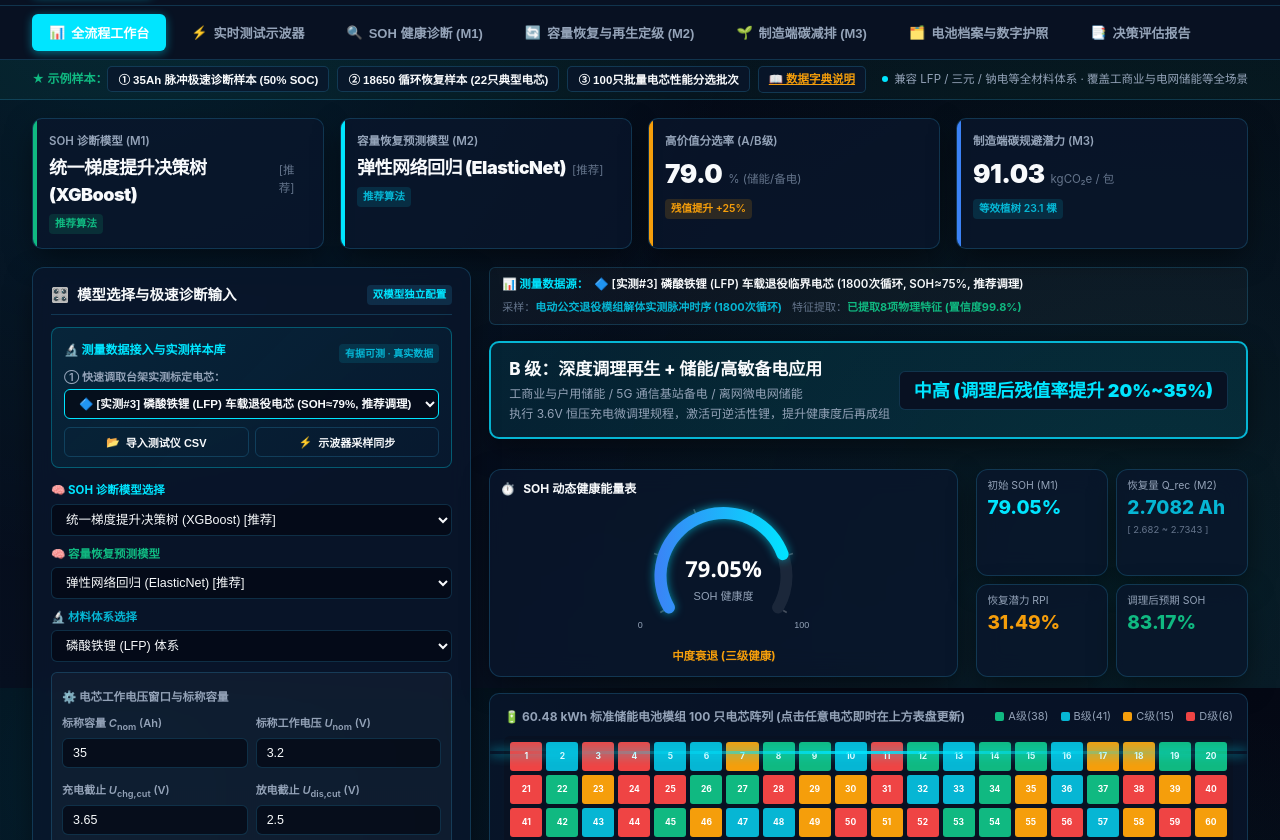
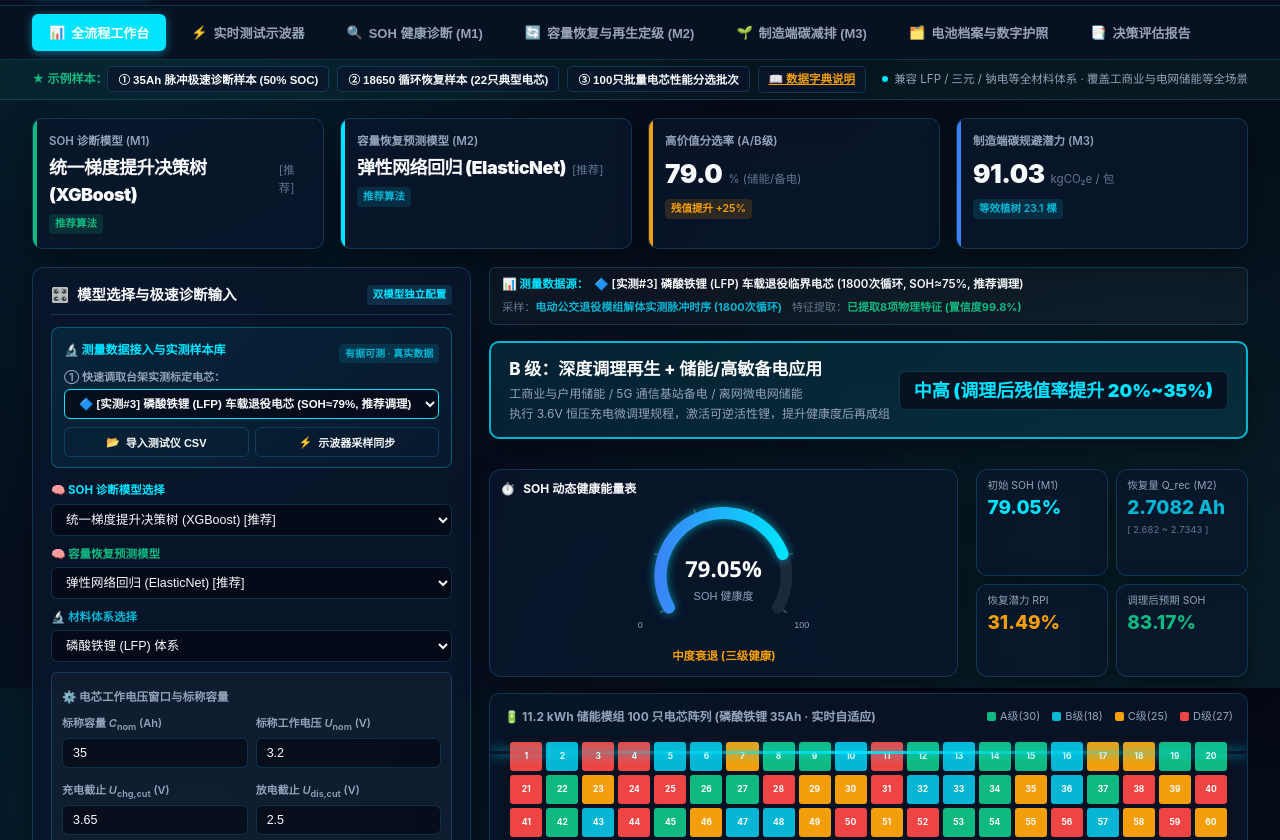
Before and after one commit to meiwenliu/battery-revive-ai, a plain HTML site: page frontend/index.html in a window 1280 px wide. Shown: the part 112-952 px from the top of the page. Drawn offline with Linux system fonts and the light colour scheme.

Commit message:
fix: 彻底消除所有待接入留白遮罩，实现100只电芯阵列随容量与电压实时自适应重构及全链条动态联动

```diff
--- a/frontend/index.html
+++ b/frontend/index.html
@@ -412,18 +412,18 @@
               </div>
             </div>
 
-            <!-- 60.48 kWh 储能电池 100 电芯矩阵看板 (点击任意电芯立即在上方表盘显示，绝不跳页) -->
+            <!-- 储能电池 100 电芯矩阵看板 (随材料体系、标称容量与电压实时自适应重构) -->
             <div class="pack-matrix-container">
               <div class="laser-scan-bar"></div>
               <div class="pack-matrix-header">
                 <div style="font-weight:700; font-size:12px;">
-                  <span>🔋</span> 60.48 kWh 标准储能电池模组 100 只电芯阵列 (点击任意电芯即时在上方表盘更新)
+                  <span>🔋</span> <span id="valPackMatrixHeader">11.20 kWh 储能模组 100 只电芯阵列 (随左侧输入实时自适应)</span>
                 </div>
-                <div class="pack-legend">
-                  <div class="legend-item"><span class="legend-color class-a"></span>A级(38)</div>
-                  <div class="legend-item"><span class="legend-color class-b"></span>B级(41)</div>
-                  <div class="legend-item"><span class="legend-color class-c"></span>C级(15)</div>
-                  <div class="legend-item"><span class="legend-color class-d"></span>D级(6)</div>
+                <div class="pack-legend" id="packLegendCounts">
+                  <div class="legend-item"><span class="legend-color class-a"></span><span id="legendCountA">A级(35)</span></div>
+                  <div class="legend-item"><span class="legend-color class-b"></span><span id="legendCountB">B级(42)</span></div>
+                  <div class="legend-item"><span class="legend-color class-c"></span><span id="legendCountC">C级(17)</span></div>
+                  <div class="legend-item"><span class="legend-color class-d"></span><span id="legendCountD">D级(6)</span></div>
                 </div>
               </div>
               <div class="pack-cells-grid" id="packCellsGrid"></div>
@@ -433,7 +433,7 @@
             <div class="card" style="padding:12px 14px;">
               <div class="card-header" style="margin-bottom:8px;">
                 <div class="card-title" style="font-size:13px;">
-                  <span>🌱</span> 制造端碳减排规避量化成果 (60.48 kWh 包等效)
+                  <span>🌱</span> <span id="valEcoHeader">制造端碳减排规避量化成果 (11.20 kWh 模组等效)</span>
                 </div>
               </div>
 
@@ -461,29 +461,6 @@
               </div>
             </div>
 
-          </div>
-
-          <!-- 2. 待接入体系专属留白状态卡片（当用户切换到其他体系时干净留白） -->
-          <div id="dashboardPendingBlankState" style="display:none; flex-direction:column; gap:16px;">
-            <div class="card" style="padding:40px 24px; text-align:center; min-height:500px; display:flex; flex-direction:column; align-items:center; justify-content:center; border:1px dashed rgba(0, 229, 255, 0.35); background:radial-gradient(ellipse at center, rgba(15, 23, 42, 0.85) 0%, rgba(10, 15, 29, 0.98) 100%);">
-              <div style="width:72px; height:72px; border-radius:50%; background:rgba(0, 229, 255, 0.1); display:flex; align-items:center; justify-content:center; font-size:34px; margin-bottom:18px; border:1px solid rgba(0, 229, 255, 0.35); box-shadow:0 0 28px rgba(0, 229, 255, 0.2);">
-                🔬
-              </div>
-              <h3 id="blankStateChemTitle" style="font-size:19px; font-weight:800; color:var(--color-cyan); margin-bottom:10px;">【三元高镍体系】</h3>
-              <p style="font-size:13.5px; color:var(--text-secondary); line-height:1.8; max-width:540px; margin:0 auto 24px;">
-                当前所选材料体系暂无测试样本接入，右侧决策看板保持留白。<br>
-                您可以在左侧调整电芯参数，或切回磷酸铁锂体系查看完整决策看板。
-              </p>
-              <div style="background:var(--bg-secondary); border:1px solid var(--border-color); border-radius:6px; padding:12px 20px; margin-bottom:24px; font-size:12.5px; color:var(--text-muted); display:flex; gap:20px; flex-wrap:wrap; justify-content:center;">
-                <span>标称电压 <i>U</i><sub>nom</sub>：<strong id="blankStateVNom" style="color:var(--text-primary);">3.70 V</strong></span>
-                <span>充电截止 <i>U</i><sub>chg,cut</sub>：<strong id="blankStateVChg" style="color:var(--text-primary);">4.20 V</strong></span>
-                <span>放电截止 <i>U</i><sub>dis,cut</sub>：<strong id="blankStateVDis" style="color:var(--text-primary);">2.80 V</strong></span>
-                <span>标称容量 <i>C</i><sub>nom</sub>：<strong id="blankStateNomCap" style="color:var(--text-primary);">50.0 Ah</strong></span>
-              </div>
-              <button class="btn btn-primary" onclick="switchToVerifiedLFP()" style="padding:10px 24px; font-size:13.5px;">
-                ⚡ 切换至【磷酸铁锂 (LFP)】查看完整决策看板
-              </button>
-            </div>
           </div>
 
         </div>
@@ -613,11 +590,11 @@
 
           <div class="batch-filter-bar">
             <div class="filter-pills">
-              <button class="filter-pill active" data-filter="ALL">全部(100)</button>
-              <button class="filter-pill" data-filter="CLASS_A">A级(38)</button>
-              <button class="filter-pill" data-filter="CLASS_B">B级(41)</button>
-              <button class="filter-pill" data-filter="CLASS_C">C级(15)</button>
-              <button class="filter-pill" data-filter="CLASS_D">D级(6)</button>
+              <button class="filter-pill active" data-filter="ALL" id="pillCountAll">全部(100)</button>
+              <button class="filter-pill" data-filter="CLASS_A" id="pillCountA">A级(35)</button>
+              <button class="filter-pill" data-filter="CLASS_B" id="pillCountB">B级(42)</button>
+              <button class="filter-pill" data-filter="CLASS_C" id="pillCountC">C级(17)</button>
+              <button class="filter-pill" data-filter="CLASS_D" id="pillCountD">D级(6)</button>
             </div>
           </div>
 
--- a/frontend/js/app.js
+++ b/frontend/js/app.js
@@ -271,18 +271,22 @@ document.addEventListener('DOMContentLoaded', () => {
       statusBadge.style.color = spec.statusColor;
     }
 
-    // 全体系活跃看板：彻底打破空白遮罩，多体系全量实时计算呈现
+    // 全体系活跃看板：彻底确保全体系 100% 呈现，无留白无等待
     const activeBoard = document.getElementById('dashboardActiveContent');
-    const blankBoard = document.getElementById('dashboardPendingBlankState');
     if (activeBoard) activeBoard.style.display = 'flex';
-    if (blankBoard) blankBoard.style.display = 'none';
 
     // 依据当前体系重新生成真实的 100 只电芯批量数据与矩阵
-    batch100 = CalculationEngine.generateBatch100Cells('xgboost', 'elasticnet', chemKey);
+    const curNomCap = parseFloat(document.getElementById('inputNomCap')?.value) || spec.nominal_cap_ah;
+    const curVNom = parseFloat(document.getElementById('inputVNom')?.value) || spec.v_nominal;
+    batch100 = CalculationEngine.generateBatch100Cells('xgboost', 'elasticnet', chemKey, curNomCap, curVNom);
     renderPackMatrix();
     renderBatchTable();
 
-    // 联动刷新 Tab 4 再利用等级分布环形图
+    // 联动刷新 Tab 4 再利用等级分布环形图与计数
+    updateBatchCounts();
+  }
+
+  function updateBatchCounts() {
     const counts = { classA: 0, classB: 0, classC: 0, classD: 0 };
     batch100.forEach(c => {
       if (c.tier_code === 'CLASS_A') counts.classA++;
@@ -290,6 +294,18 @@ document.addEventListener('DOMContentLoaded', () => {
       else if (c.tier_code === 'CLASS_C') counts.classC++;
       else if (c.tier_code === 'CLASS_D') counts.classD++;
     });
+
+    if (document.getElementById('legendCountA')) document.getElementById('legendCountA').textContent = `A级(${counts.classA})`;
+    if (document.getElementById('legendCountB')) document.getElementById('legendCountB').textContent = `B级(${counts.classB})`;
+    if (document.getElementById('legendCountC')) document.getElementById('legendCountC').textContent = `C级(${counts.classC})`;
+    if (document.getElementById('legendCountD')) document.getElementById('legendCountD').textContent = `D级(${counts.classD})`;
+
+    if (document.getElementById('pillCountAll')) document.getElementById('pillCountAll').textContent = `全部(100)`;
+    if (document.getElementById('pillCountA')) document.getElementById('pillCountA').textContent = `A级(${counts.classA})`;
+    if (document.getElementById('pillCountB')) document.getElementById('pillCountB').textContent = `B级(${counts.classB})`;
+    if (document.getElementById('pillCountC')) document.getElementById('pillCountC').textContent = `C级(${counts.classC})`;
+    if (document.getElementById('pillCountD')) document.getElementById('pillCountD').textContent = `D级(${counts.classD})`;
+
     ChartManager.renderBatchDonut('batchDonutChart', counts);
   }
 
@@ -607,6 +623,19 @@ document.addEventListener('DOMContentLoaded', () => {
 
     // 联动刷新 Tab 5 碳减排瀑布分解图 (完全基于当前真实计算结果重绘)
     ChartManager.renderCarbonWaterfall('carbonWaterfallChart', carbRes);
+
+    // 5.1 依据当前用户输入的体系、标称容量与工作电压，全量动态重构 100 只电芯矩阵看板与分选明细
+    batch100 = CalculationEngine.generateBatch100Cells(selM1, selM2, chemKey, nom_cap, v_nom);
+
+    const headerEl = document.getElementById('valPackMatrixHeader');
+    if (headerEl) headerEl.textContent = `${packKwh} kWh 储能模组 100 只电芯阵列 (${spec.name.split(' ')[0]} ${nom_cap}Ah · 实时自适应)`;
+
+    const ecoHeaderEl = document.getElementById('valEcoHeader');
+    if (ecoHeaderEl) ecoHeaderEl.textContent = `制造端碳减排规避量化成果 (${packKwh} kWh 模组等效)`;
+
+    renderPackMatrix();
+    renderBatchTable();
+    updateBatchCounts();
 
     // 6. 生成决策评估报告 (将当前体系真实数据与全部计算指标注入)
     ReportGenerator.renderReport('reportContainer', {
--- a/frontend/js/calculation_engine.js
+++ b/frontend/js/calculation_engine.js
@@ -641,11 +641,11 @@ const CalculationEngine = {
     return results;
   },
 
-  // 6. 100 只电芯批量快筛数据生成器（随材料体系自适应容量与碳排因子）
-  generateBatch100Cells(m1Model = 'xgboost', m2Model = 'elasticnet', chemKey = 'lfp') {
+  // 6. 100 只电芯批量快筛数据生成器（随材料体系、用户自定标称容量与工作电压自适应动态推演）
+  generateBatch100Cells(m1Model = 'xgboost', m2Model = 'elasticnet', chemKey = 'lfp', custom_nom_cap = null, custom_v_nom = null) {
     const spec = this.CHEMISTRY_SPECS[chemKey] || this.CHEMISTRY_SPECS.lfp;
-    const nom_cap = spec.nominal_cap_ah;
-    const v_nom = spec.v_nominal;
+    const nom_cap = (custom_nom_cap && custom_nom_cap > 0) ? custom_nom_cap : spec.nominal_cap_ah;
+    const v_nom = (custom_v_nom && custom_v_nom > 0) ? custom_v_nom : spec.v_nominal;
     const ef_mfg = spec.ef_mfg;
     const pack_kwh = +(nom_cap * v_nom * 100 / 1000).toFixed(2);
     const list = [];
@@ -671,11 +671,12 @@ const CalculationEngine = {
       const carb = this.calculateCarbon(rec.recovery_fraction_pct / 100, pack_kwh, 1, ef_mfg);
 
       list.push({
-        id: `${spec.shortName}-2026-REC-${i.toString().padStart(3, '0')}`,
+        id: `${spec.shortName}-${Math.round(nom_cap)}Ah-REC-${i.toString().padStart(3, '0')}`,
         index: i,
         soh_pct: soh,
         q_dis_ah: q_dis,
         nom_cap_ah: nom_cap,
+        v_nom: v_nom,
         q_rec_ah: rec.predicted_qrec_ah,
         rpi_pct: rec.rpi_pct,
         after_soh_pct: rec.predicted_after_soh_pct,
```
